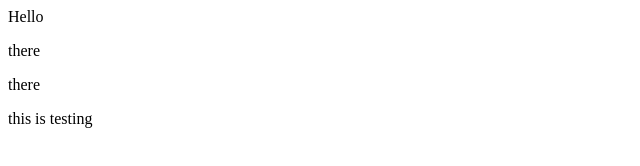
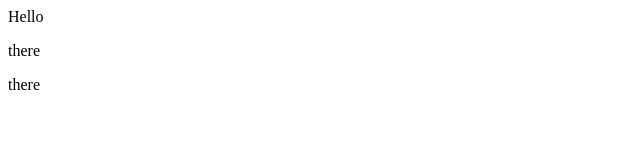
Before and after one commit to Deva1118/demo-repo, a plain HTML site: page index.html in a window 1280 px wide. Shown: the whole page, without its empty margins (0-640 px from the left). Drawn offline with Linux system fonts and the light colour scheme.

Commit message:
Revert "this is for testing"
This reverts commit 9c5499a9ea76e8c2e76ec27aea7eef75f0f8938f.

```diff
--- a/index.html
+++ b/index.html
@@ -1,4 +1,3 @@
 <div>Hello</div>
 <p>there</p>
 <p>there</p>
-<p>this is testing</p>
```
